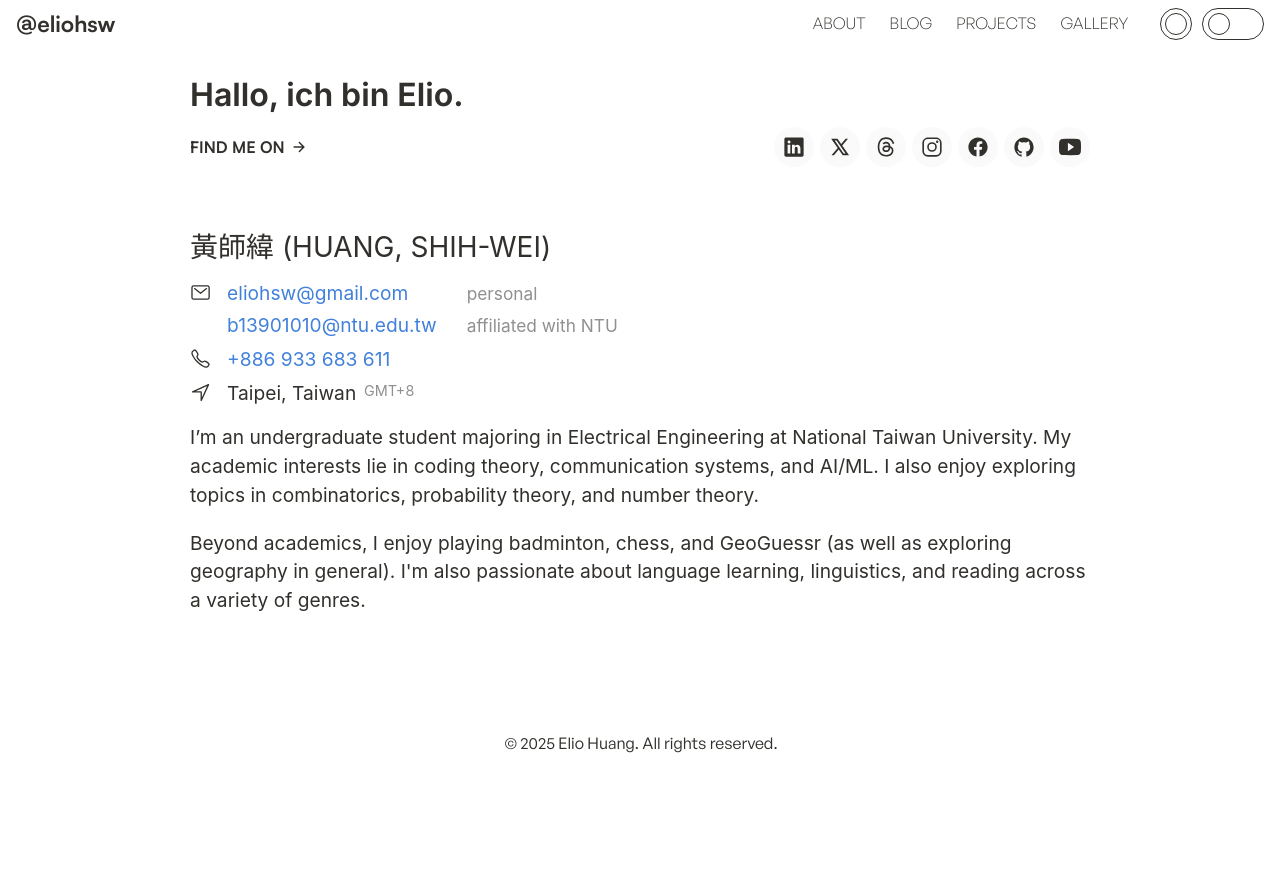
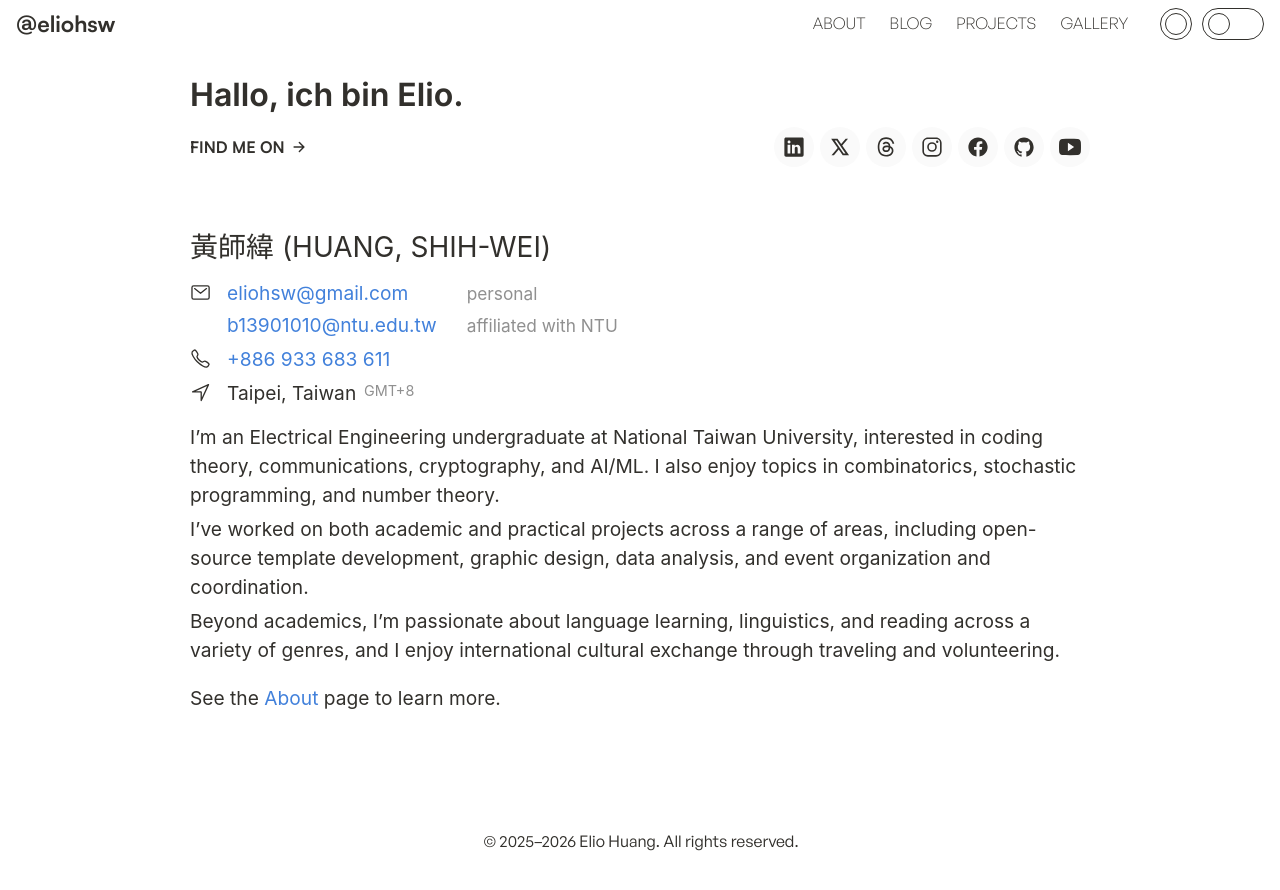
Before and after one commit to eliohsw/eliohsw.github.io, a Jekyll site: the page built from index.html, in a window 1280 px wide. Shown: the top 890 px of the page. Built offline with Jekyll 4.4.1, drawn with Linux system fonts in a browser that asks for light colours; nearby versions of some CDN libraries; some web fonts are replaced.

Commit message:
Update homepage content

```diff
--- a/index.html
+++ b/index.html
@@ -98,8 +98,12 @@ additional_scripts:
     </li>
   </ul>
 
-  <p>I’m an undergraduate student majoring in Electrical Engineering at National Taiwan University. My academic interests lie in coding theory, communication systems, and AI/ML. I also enjoy exploring topics in combinatorics, probability theory, and number theory.</p>
+  <p class="intro-paragraph">
+    <span class="intro-line">I’m an Electrical Engineering undergraduate at National Taiwan University, interested in coding theory, communications, cryptography, and AI/ML. I also enjoy topics in combinatorics, stochastic programming, and number theory.</span>
+    <span class="intro-line">I’ve worked on both academic and practical projects across a range of areas, including open-source template development, graphic design, data analysis, and event organization and coordination.</span>
+    <span class="intro-line">Beyond academics, I’m passionate about language learning, linguistics, and reading across a variety of genres, and I enjoy international cultural exchange through traveling and volunteering.</span>
+  </p>
 
-  <p>Beyond academics, I enjoy playing badminton, chess, and GeoGuessr (as well as exploring geography in general). I'm also passionate about language learning, linguistics, and reading across a variety of genres.</p>
+  <p>See the <a href="/about">About</a> page to learn more.</p>
 
 </div>
--- a/technical/components/footer.html
+++ b/technical/components/footer.html
@@ -1,3 +1,3 @@
 <footer>
-  <p>© 2025 Elio Huang. All rights reserved.</p>
+  <p>© 2025–2026 Elio Huang. All rights reserved.</p>
 </footer>
--- a/technical/css/components/content.css
+++ b/technical/css/components/content.css
@@ -1,6 +1,14 @@
 .intro-content {
   margin-top: 4rem;
   font-size: 1.2rem;
+}
+
+.intro-paragraph .intro-line {
+  display: block;
+}
+
+.intro-paragraph .intro-line + .intro-line {
+  margin-top: 0.35rem;
 }
 
 .intro-name {
```
